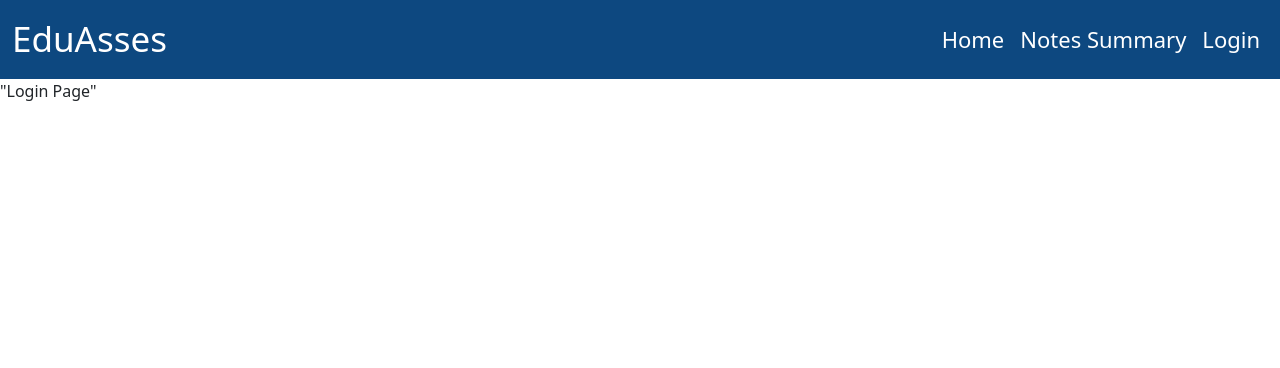
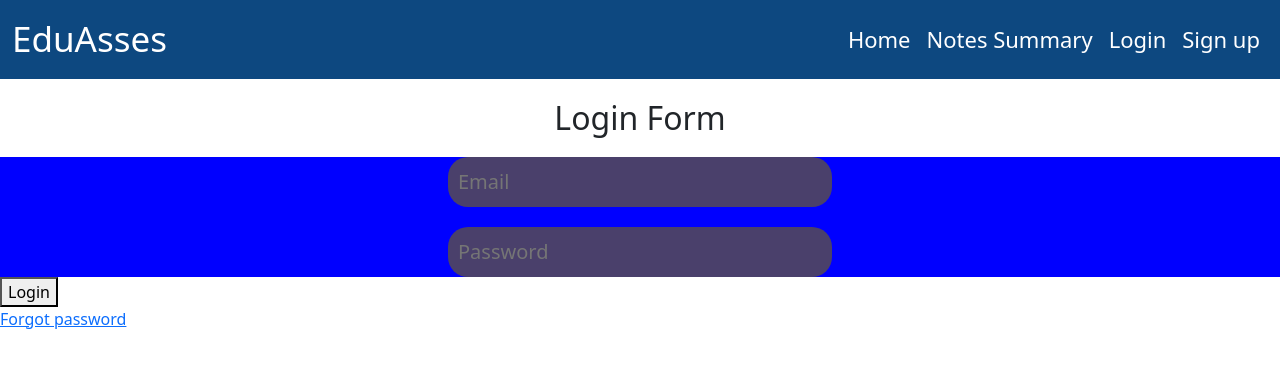
Before and after one commit to AnujDagade/EduAssess, a React (Vite) app in the folder frontend/EduAsses/: page /Login in a window 1280 px wide. Shown: the top 368 px of the page. Built offline with nearby package versions, Linux system fonts and the light colour scheme.

Commit message:
Login Signup components added

```diff
--- a/frontend/EduAsses/src/App.jsx
+++ b/frontend/EduAsses/src/App.jsx
@@ -4,6 +4,7 @@ import './App.css'
 import { BrowserRouter as Router, Route, Routes } from "react-router-dom";
 import NoteSummary from './component/NoteSummary/NoteSummary'
 import Login from './component/Auth/Login'
+import Signup from './component/Auth/Signup'
 import Home from './component/Home';
 import NavBar from './component/NavBar/NavBar'
 import Test from './component/Grading/Test'
@@ -20,6 +21,7 @@ function App() {
         <Routes>
           <Route path='/NoteSummary' element={<NoteSummary />} />
           <Route path='/Login' element={<Login />} />
+           <Route path='/Signup' element={<Signup />} />
           <Route path='/Test' element={<Test />} />
           <Route path='/' element={<Home />} />
            {/* <Route path='/NoteSummary' element={<NavBar />} /> */}
--- a/frontend/EduAsses/src/component/Auth/Login.jsx
+++ b/frontend/EduAsses/src/component/Auth/Login.jsx
@@ -1,7 +1,19 @@
+import React from "react";
+import "./login.css";
+
 export default function Login() {
     return (
-        <>
-        "Login Page"
-        </>
-    )
-}
+<div class="login-container">
+    <div class="login-wrapper">
+        <h2 class="form-title">Login Form</h2>
+<form>
+    <div class="form-holder">
+        <input type="email"  class="input" placeholder="Email"/>
+<input type="password" class="input" placeholder="Password" />
+    </div>
+    <button class="submit-btn">Login</button>
+</form>
+<a href="#" class="forgot-password">Forgot password</a>
+    </div>
+</div>
+);}
--- /dev/null
+++ b/frontend/EduAsses/src/component/Auth/Signup.jsx
@@ -0,0 +1,16 @@
+export default function Signup() {
+    return (
+
+<div class ="form-container">
+   <div class ="sign-up-container">
+   <h1 class="form-title" id="signup">Sign up</h1>
+   <form accept="#">
+    <div class="form-holder">
+<input type="text" class="input" placeholder="Name"/>
+<input type="email"  class="input" placeholder="Email"/>
+<input type="password" class="input" placeholder="Password" />
+    </div>
+    <button class="submit-btn">Signup</button>
+    </form>
+    </div>
+</div>);}
--- /dev/null
+++ b/frontend/EduAsses/src/component/Auth/login.css
@@ -0,0 +1,30 @@
+:root{--firstColor: #2bd0d1;
+--secondColor:white;
+--thirdColor:#4a406b;
+--fourthColor:#b3b3b7;
+--fifthColor:#71a0a5;
+}
+
+
+.form-title{text-align:center;
+margin-top: 20px;}
+
+input{background-color:var(--thirdColor);
+   border:none;
+   border-radius:20px;
+   font-size:20px;
+   color:white;
+   padding:10px 10px;
+  display:block;
+ margin:0 auto;
+ margin-top:20px;
+ width:30%
+
+}
+
+.form-holder{
+    width:auto;
+    height:fit-content;
+    background: blue;
+
+}
--- a/frontend/EduAsses/src/component/NavBar/NavBar.jsx
+++ b/frontend/EduAsses/src/component/NavBar/NavBar.jsx
@@ -29,6 +29,9 @@ export default function NavBar(){return(
         <li className="nav-item">
           <Link className="nav-link" to="/Login">Login</Link>
         </li>
+         <li className="nav-item">
+          <Link className="nav-link" to="/Signup">Sign up</Link>
+        </li>
 
       </ul>
     </div>
--- a/frontend/EduAsses/src/component/NoteSummary/NoteSummary.css
+++ b/frontend/EduAsses/src/component/NoteSummary/NoteSummary.css
@@ -2,6 +2,7 @@
 --secondColor:white;
 --thirdColor:#4a406b;
 --fourthColor:#b3b3b7;
+--fifthColor:#71a0a5;
 }
 
 .file{
--- a/frontend/EduAsses/src/component/NoteSummary/NoteSummary.jsx
+++ b/frontend/EduAsses/src/component/NoteSummary/NoteSummary.jsx
@@ -11,7 +11,7 @@ export default function NoteSummary() {
         setSelectedFile(event.target.files[0])
     }
 
-    function onFileUpload(event) {
+    async function onFileUpload(event) {
         event.preventDefault();
         const formData = new FormData()
         formData.append("file", selectedFile)
@@ -19,6 +19,11 @@ export default function NoteSummary() {
         console.log(formData);
 
         //api call to upload file
+        const res = await fetch('https://miniature-space-doodle-jqvp64v647qfgrj-8000.app.github.dev/file/upload/',{
+            method:"POST",
+            body:formData
+        })
+        console.log(await res.json())
     }
     function showTst() {
         setShowTest((prev) => !prev)
```
